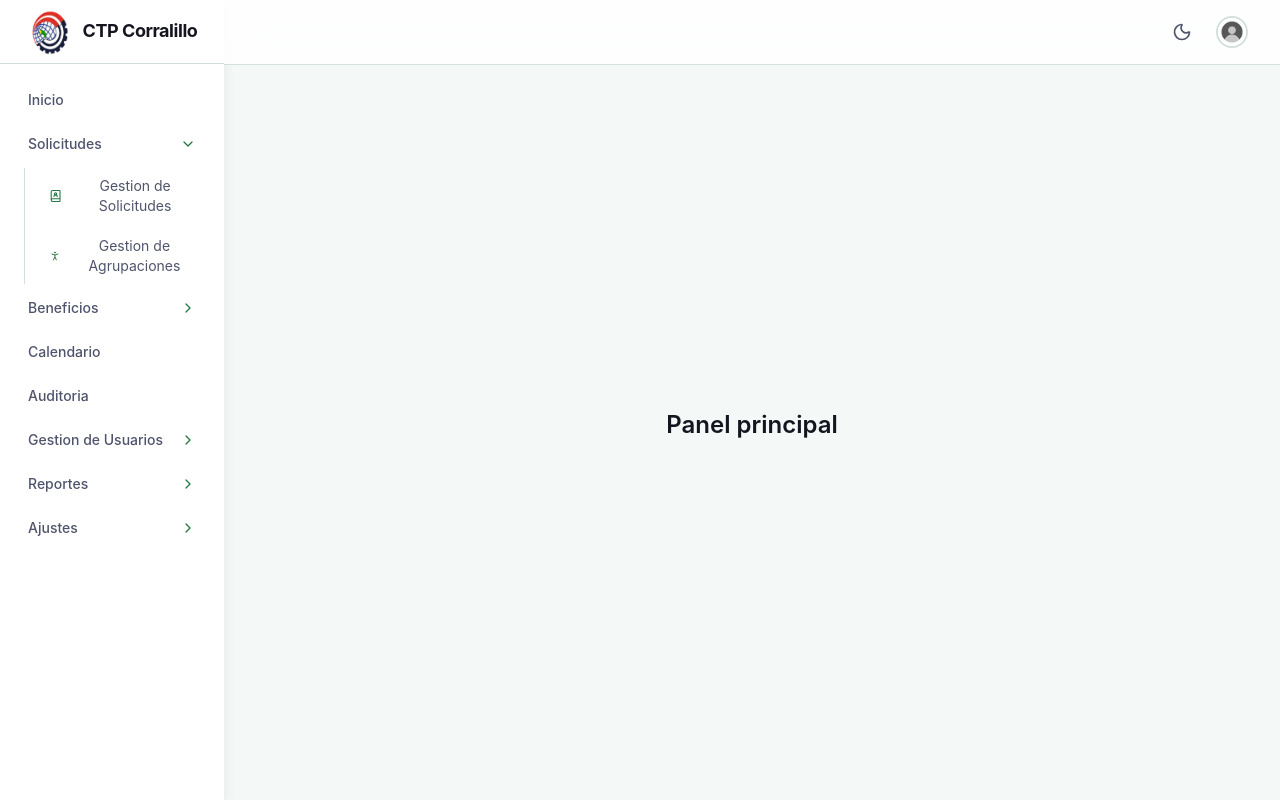
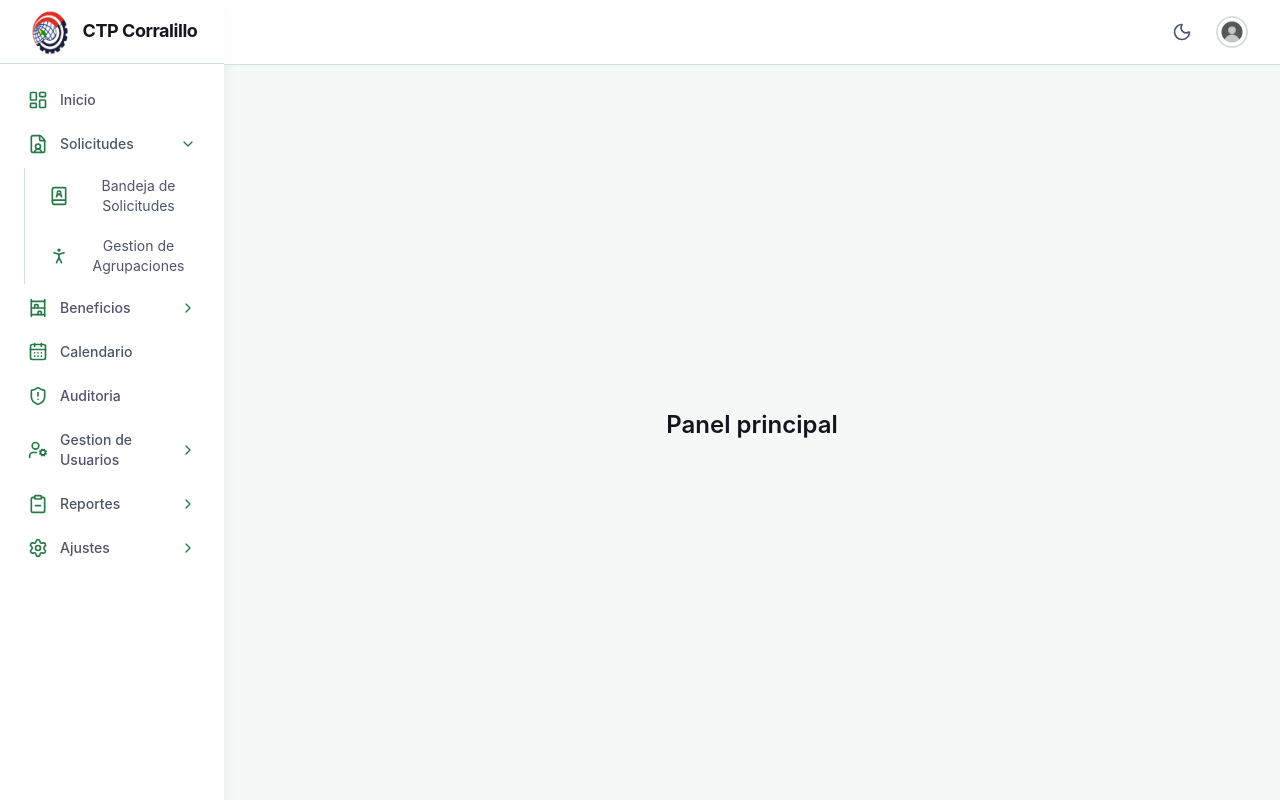
Before and after one commit to paulapgarciazzz/GAC-CTP-Corralillo, a React (Vite) app in the folder frontend/GAC-Frontend/: page /dashboard in a window 1280 px wide. Both pictures are taken after a click on the button "Solicitudes". Built offline with nearby package versions, Linux system fonts and the light colour scheme; no server answers.

Commit message:
fix: mostrar iconos en el sidebar

```diff
--- a/frontend/GAC-Frontend/src/modulos/dashboard/components/Sidebar.jsx
+++ b/frontend/GAC-Frontend/src/modulos/dashboard/components/Sidebar.jsx
@@ -11,7 +11,7 @@ const Sidebar = ({ onCloseDrawer, selectedView, onSelectView }) =>{
         {name: "Inicio", icon: LayoutDashboard, active:false},
         {name: "Solicitudes", icon: FileUser, active:false,
             children: [
-                {name: "Gestion de Solicitudes", icon: BookUser},
+                {name: "Bandeja de Solicitudes", icon: BookUser},
                 {name: "Gestion de Agrupaciones", icon: PersonStanding},
             ]
         },
@@ -34,7 +34,7 @@ const Sidebar = ({ onCloseDrawer, selectedView, onSelectView }) =>{
         },
         {name: "Reportes", icon: ClipboardMinus, active:false,
             children: [
-                {name: "Reportes de Agrupaciones", icon: FileUser},
+                {name: "Reportes de Solicitudes", icon: FileUser},
                 {name: "Reportes de Actividades", icon: Boxes},
                 {name: "Reportes de Asistencia", icon: UserRoundArrowLeft},
                 {name: "Reportes de Inventario", icon: UsersRound},
@@ -85,6 +85,7 @@ const Sidebar = ({ onCloseDrawer, selectedView, onSelectView }) =>{
                                     ? `bg-primary/15 text-primary border-l-2 border-primary`
                                     : `text-foreground-soft dark:text-white/70 hover:bg-primary/10 dark:hover:bg-white/10`
                                 }`}>
+                                <link.icon className="w-5 h-5 shrink-0 text-primary"/>
                                 <span className="flex-1 text-left text-sm font-medium"> {link.name}</span>
                                 {link.badge && (
                                     <span className="bg-primary text-white text-xs px-2 py-0.5 rounded-full font-semibold">
@@ -106,7 +107,7 @@ const Sidebar = ({ onCloseDrawer, selectedView, onSelectView }) =>{
                                                     ? 'bg-primary/15 text-primary'
                                                     : 'text-foreground-soft dark:text-white/70 hover:bg-primary/10 dark:hover:bg-white/10'
                                                 }`}>
-                                                <child.icon className="w-4 h-4 text-primary"/>
+                                                <child.icon className="w-5 h-5 shrink-0 text-primary"/>
                                                 <span>{child.name}</span>
                                             </button>
                                         </li>
```
